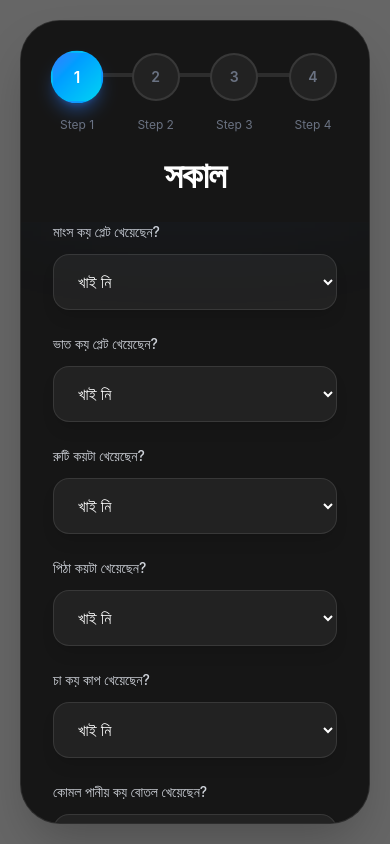
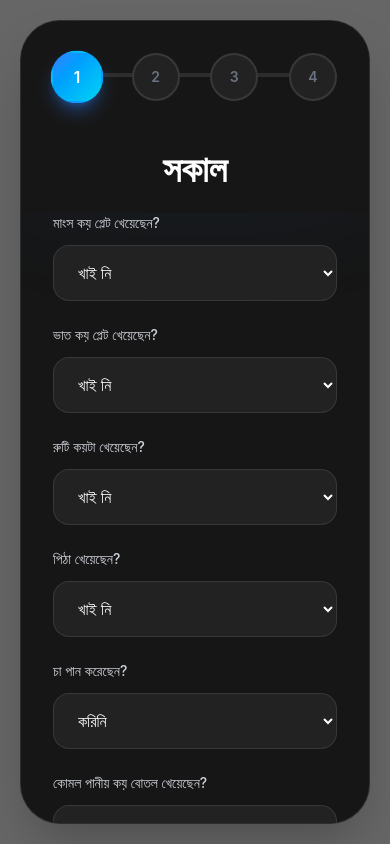
Before and after one commit to nakib360/vuri-calculator, a React (Vite) app: page / in a window 390 px wide. Built offline with nearby package versions, Linux system fonts and the light colour scheme.

Commit message:
Refactor App component to implement dynamic food questions and time periods

```diff
--- a/src/App.jsx
+++ b/src/App.jsx
@@ -3,42 +3,144 @@ import { Check } from "lucide-react";
 
 const App = () => {
   const [step, setStep] = useState(1);
+  const [showOverview, setShowOverview] = useState(false);
 
-  const foodQuestions = [
-    "মাংস কয় প্লেট খেয়েছেন?",
-    "ভাত কয় প্লেট খেয়েছেন?",
-    "রুটি কয়টা খেয়েছেন?",
-    "পিঠা কয়টা খেয়েছেন?",
-    "চা কয় কাপ খেয়েছেন?",
-    "কোমল পানীয় কয় বোতল খেয়েছেন?",
+  // 4 Time Periods
+  const timeSteps = [
+    { id: 1, title: "সকাল", key: "morning" },
+    { id: 2, title: "দুপুর", key: "afternoon" },
+    { id: 3, title: "সন্ধ্যা", key: "evening" },
+    { id: 4, title: "রাত", key: "night" },
   ];
 
-  const steps = [
-    { id: 1 },
-    { id: 2 },
-    { id: 3 },
-    { id: 4 },
+  // Dynamic Dropdown Database
+  const foodFields = [
+    {
+      name: "meat",
+      label: "মাংস কয় প্লেট খেয়েছেন?",
+      options: [
+        { label: "খাই নি", value: "খাই নি" },
+        { label: "১ প্লেট", value: "১ প্লেট" },
+        { label: "২ প্লেট", value: "২ প্লেট" },
+        { label: "৩ প্লেট", value: "৩ প্লেট" },
+        { label: "৪ প্লেট", value: "৪ প্লেট" },
+      ],
+    },
+    {
+      name: "rice",
+      label: "ভাত কয় প্লেট খেয়েছেন?",
+      options: [
+        { label: "খাই নি", value: "খাই নি" },
+        { label: "১ প্লেট", value: "১ প্লেট" },
+        { label: "২ প্লেট", value: "২ প্লেট" },
+        { label: "৩ প্লেট", value: "৩ প্লেট" },
+      ],
+    },
+    {
+      name: "ruti",
+      label: "রুটি কয়টা খেয়েছেন?",
+      options: [
+        { label: "খাই নি", value: "খাই নি" },
+        { label: "১ টা", value: "১ টা" },
+        { label: "২ টা", value: "২ টা" },
+        { label: "৩ টা", value: "৩ টা" },
+      ],
+    },
+    {
+      name: "pitha",
+      label: "পিঠা খেয়েছেন?",
+      options: [
+        { label: "খাই নি", value: "খাই নি" },
+        { label: "খেয়েছি", value: "খেয়েছি" },
+      ],
+    },
+    {
+      name: "tea",
+      label: "চা পান করেছেন?",
+      options: [
+        { label: "করিনি", value: "করিনি" },
+        { label: "করেছি", value: "করেছি" },
+      ],
+    },
+    {
+      name: "softDrink",
+      label: "কোমল পানীয় কয় বোতল খেয়েছেন?",
+      options: [
+        { label: "খাই নি", value: "খাই নি" },
+        { label: "১ বোতল", value: "১ বোতল" },
+        { label: "২ বোতল", value: "২ বোতল" },
+        { label: "৩ বোতল", value: "৩ বোতল" },
+      ],
+    },
   ];
 
+  // Default values
+  const generateDefaultValues = () => {
+    return foodFields.reduce((acc, field) => {
+      acc[field.name] = field.options[0].value;
+      return acc;
+    }, {});
+  };
+
+  const [allData, setAllData] = useState({
+    morning: generateDefaultValues(),
+    afternoon: generateDefaultValues(),
+    evening: generateDefaultValues(),
+    night: generateDefaultValues(),
+  });
+
+  const currentTimeKey = timeSteps[step - 1].key;
+  const currentTimeTitle = timeSteps[step - 1].title;
+
   const progressWidth =
-    ((step - 1) / (steps.length - 1)) * 100;
+    ((step - 1) / (timeSteps.length - 1)) * 100;
+
+  // FIXED: NO Number() (important)
+  const handleChange = (name, value) => {
+    setAllData((prev) => ({
+      ...prev,
+      [currentTimeKey]: {
+        ...prev[currentTimeKey],
+        [name]: value,
+      },
+    }));
+  };
 
   const handleNext = () => {
-    if (step < steps.length) {
+    if (step < timeSteps.length) {
       setStep(step + 1);
     }
+  };
+
+  const handleOverview = () => {
+    setShowOverview(true);
+
+    setTimeout(() => {
+      console.log(JSON.stringify(allData, null, 2));
+    }, 500);
   };
 
   return (
     <div className="min-h-screen bg-black/60 p-5 md:p-10">
 
-      {/* Main Card */}
       <div className="absolute inset-5 md:inset-10 rounded-[40px] bg-[#161616] border border-white/10 shadow-2xl overflow-hidden flex flex-col">
 
         {/* Glow */}
         <div className="absolute top-0 left-0 w-full h-40 bg-blue-500/10 blur-3xl"></div>
 
-        {/* Fixed Header */}
+        {/* Animated Container */}
+        <div
+          className={`
+            flex flex-col h-full transition-all duration-700
+            ${
+              showOverview
+                ? "opacity-0 scale-95 blur-md"
+                : "opacity-100 scale-100 blur-0"
+            }
+          `}
+        >
+
+          {/* Header */}
           <div className="relative z-10 p-8 md:p-16 pb-6 shrink-0 bg-[#161616]">
 
             <div className="max-w-4xl mx-auto">
@@ -46,24 +148,20 @@ const App = () => {
               {/* Progress */}
               <div className="relative">
 
-              {/* Background Line */}
                 <div className="absolute top-5 left-0 w-full h-1 bg-white/10 rounded-full"></div>
 
-              {/* Active Line */}
                 <div
                   className="absolute top-5 left-0 h-1 bg-gradient-to-r from-blue-500 to-cyan-400 rounded-full transition-all duration-500"
                   style={{ width: `${progressWidth}%` }}
                 ></div>
 
-              {/* Steps */}
                 <div className="relative flex justify-between">
-                {steps.map((item) => {
+                  {timeSteps.map((item) => {
                     const active = step >= item.id;
-                  const completed = step > item.id;
 
                     return (
                       <div
-                      key={item.id}
+                        key={item.key}
                         className="flex flex-col items-center"
                       >
                         <div
@@ -77,17 +175,7 @@ const App = () => {
                             }
                           `}
                         >
-                        {completed ? (
-                          <Check size={18} />
-                        ) : (
-                          item.id
-                        )}
-                      </div>
-
-                      <div className="mt-4 text-center">
-                        <p className="text-xs text-gray-500">
-                          Step {item.id}
-                        </p>
+                          {item.id}
                         </div>
                       </div>
                     );
@@ -95,89 +183,59 @@ const App = () => {
                 </div>
               </div>
 
-            {/* Heading */}
-            <p className="text-4xl md:text-5xl text-center font-bold text-white tracking-tight leading-tight mt-5">
-              সকাল
+              <p className="text-4xl md:text-5xl text-center font-bold text-white mt-12">
+                {currentTimeTitle}
               </p>
             </div>
           </div>
 
-        {/* Scrollable Content */}
+          {/* Content */}
           <div className="flex-1 overflow-y-auto px-8 md:px-16 pb-10">
 
-          <div className="max-w-4xl mx-auto">
+            <div className="max-w-4xl mx-auto space-y-6">
 
-            {/* Questions */}
-            <div className="space-y-6">
-
-              {foodQuestions.map((question, index) => (
-                <div key={index} className="w-full">
+              {foodFields.map((field) => (
+                <div key={field.name} className="w-full">
 
                   <label className="block text-gray-300 text-sm mb-3 font-medium">
-                    {question}
+                    {field.label}
                   </label>
 
                   <select
-                    className="
-                      w-full
-                      bg-[#222]
-                      border border-white/10
-                      rounded-2xl
-                      px-5 py-4
-                      text-white
-                      outline-none
-                      transition-all duration-300
-                      focus:border-blue-500
-                      focus:ring-4 focus:ring-blue-500/20
-                      shadow-lg
-                      cursor-pointer
-                    "
+                    value={allData[currentTimeKey][field.name]}
+                    onChange={(e) =>
+                      handleChange(field.name, e.target.value)
+                    }
+                    className="w-full bg-[#222] border border-white/10 rounded-2xl px-5 py-4 text-white"
                   >
-                    <option className="bg-[#222]" value="">
-                      খাই নি
+                    {field.options.map((option, index) => (
+                      <option key={index} value={option.value}>
+                        {option.label}
                       </option>
-
-                    <option className="bg-[#222]" value="2">
-                      1
-                    </option>
-
-                    <option className="bg-[#222]" value="4">
-                      2
-                    </option>
-
-                    <option className="bg-[#222]" value="6">
-                      3
-                    </option>
-
-                    <option className="bg-[#222]" value="8">
-                      4
-                    </option>
+                    ))}
                   </select>
                 </div>
               ))}
+
+              {step === 4 ? (
+                <button
+                  onClick={handleOverview}
+                  className="w-full mt-10 px-8 py-4 rounded-2xl font-semibold text-white bg-gradient-to-r from-purple-500 to-pink-500"
+                >
+                  See Overview
+                </button>
+              ) : (
+                <button
+                  onClick={handleNext}
+                  className="w-full mt-10 px-8 py-4 rounded-2xl font-semibold text-white bg-gradient-to-r from-blue-500 to-cyan-400"
+                >
+                  Next Step
+                </button>
+              )}
+
+            </div>
           </div>
 
-            {/* Button */}
-            <button
-              onClick={handleNext}
-              disabled={step === steps.length}
-              className="
-                w-full
-                mt-10
-                px-8 py-4 rounded-2xl font-semibold text-white
-                bg-gradient-to-r from-blue-500 to-cyan-400
-                hover:scale-[1.01]
-                active:scale-[0.99]
-                transition-all duration-300
-                disabled:opacity-40
-                disabled:cursor-not-allowed
-                shadow-lg shadow-blue-500/30
-              "
-            >
-              {step === steps.length ? "Completed" : "Next Step"}
-            </button>
-
-          </div>
         </div>
       </div>
     </div>
```
Lines whose indentation alone changed are shown as unchanged.
